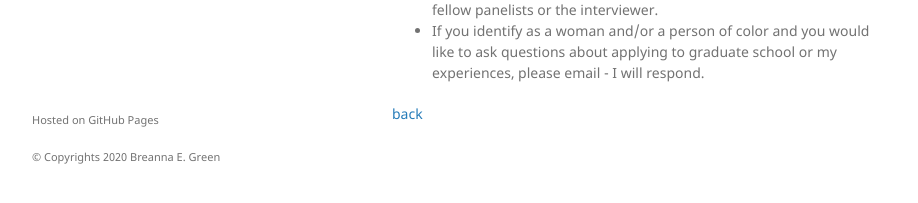
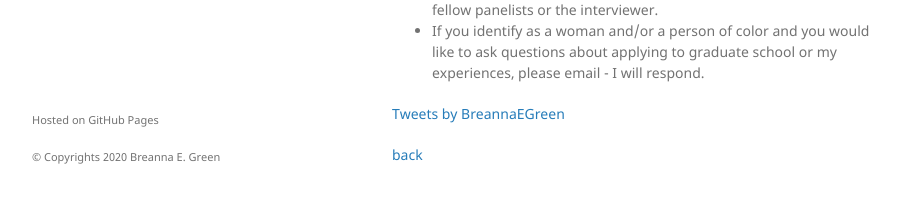
Before and after one commit to bregreen/bregreen.github.io, a Jekyll site: the page built from about.md, in a window 1280 px wide and 996 px high. Shown: the part 761-964 px from the top of the window, without its empty margins (178-1096 px from the left). Built offline with Jekyll 4.4.1, drawn with Linux system fonts in a browser that asks for light colours; comment, search, counter and statistics services are not loaded.

Commit message:
Update about.md

```diff
--- a/about.md
+++ b/about.md
@@ -33,7 +33,7 @@
 * If you are an event organizer or journalist asking me to speak on a panel or to be interviewed, please provide general information about fellow panelists or the interviewer.
 * If you identify as a woman and/or a person of color and you would like to ask questions about applying to graduate school or my experiences, please email - I will respond.
 
-
+<a class="twitter-timeline" href="https://twitter.com/BreannaEGreen?ref_src=twsrc%5Etfw">Tweets by BreannaEGreen</a> <script async src="https://platform.twitter.com/widgets.js" charset="utf-8"></script>
 
 
 
```
